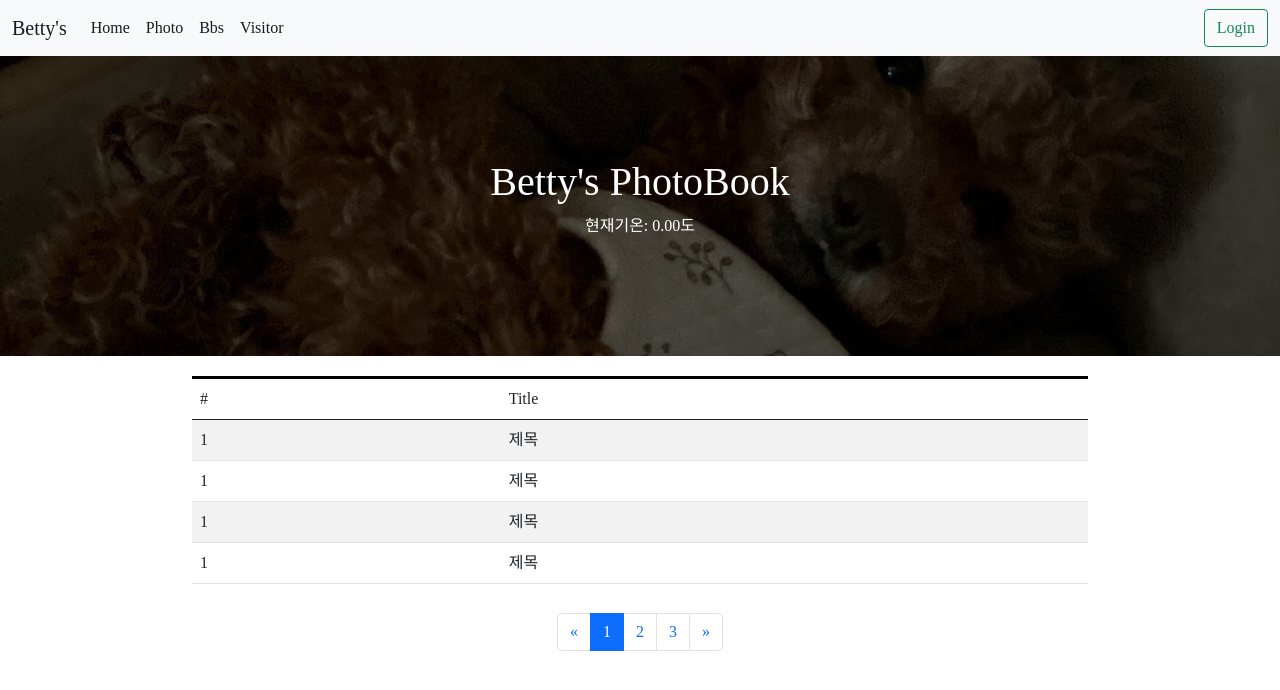
After one commit to kim-ju-ho/Python-flask-project, a Flask app: page /bbs in a window 1280 px wide. The commit adds this page. Shown: the top 690 px of the page. Run offline with Flask 2, Linux system fonts and the light colour scheme.

Commit message:
bbs setting

```diff
--- a/app.py
+++ b/app.py
@@ -37,6 +37,11 @@
 @app.route("/photo")
 def photo():
     return render_template('photo.html')
+
+
+@app.route("/bbs")
+def bbs():
+    return render_template('bbs.html')
 
 
 @app.route("/login")
--- a/static/css/main/main.css
+++ b/static/css/main/main.css
@@ -61,3 +61,23 @@
 #modifyBtn{
     margin-right: 10px;
 }
+
+.bbsSection{
+    margin: 20px auto auto auto;
+    border-top: solid 3px black;
+    width: 70%;
+
+}
+.page{
+    width: 100%;
+}
+
+.bbsPaging{
+    margin-top:40px;
+    position: absolute;
+    left: 50%;
+    transform: translate(-50%,-50%);
+}
+tbody tr{
+    cursor: pointer;
+}
--- a/static/js/comm/comm.js
+++ b/static/js/comm/comm.js
@@ -8,6 +8,9 @@
 }
 function nav_photo() {
     window.location="photo";
+}
+function nav_bbs(){
+    window.location="bbs";
 }
 function nav_login(){
     window.location="login";
--- /dev/null
+++ b/templates/bbs.html
@@ -0,0 +1,84 @@
+<!DOCTYPE html>
+<html lang="en">
+<head>
+    <meta charset="UTF-8">
+    <meta http-equiv="X-UA-Compatible" content="IE=edge">
+    <meta name="viewport" content="width=device-width, initial-scale=1.0">
+    <!--     og 태그-->
+    <meta property="og:title" content="Betty's"/>
+    <meta property="og:description" content="Betty에게 응원을 남겨주세요"/>
+    <meta property="og:image"
+          content="/"/>
+
+    <link href="https://cdn.jsdelivr.net/npm/bootstrap@5.0.2/dist/css/bootstrap.min.css" rel="stylesheet"
+          integrity="sha384-EVSTQN3/azprG1Anm3QDgpJLIm9Nao0Yz1ztcQTwFspd3yD65VohhpuuCOmLASjC" crossorigin="anonymous">
+    <script src="https://ajax.googleapis.com/ajax/libs/jquery/3.5.1/jquery.min.js"></script>
+    <script src="https://cdn.jsdelivr.net/npm/bootstrap@5.0.2/dist/js/bootstrap.bundle.min.js"
+            integrity="sha384-MrcW6ZMFYlzcLA8Nl+NtUVF0sA7MsXsP1UyJoMp4YLEuNSfAP+JcXn/tWtIaxVXM"
+            crossorigin="anonymous"></script>
+    <link rel="stylesheet" href="/static/css/main/main.css"/>
+    <title>Betty's</title>
+
+    <link href="https://fonts.googleapis.com/css2?family=Noto+Serif+KR:wght@200;300;400;500;600;700;900&display=swap"
+          rel="stylesheet">
+    <script src="{{ url_for('static', filename='js/bbs.js') }}"></script>
+    <script src="{{ url_for('static', filename='js/comm/comm.js') }}"></script>
+
+
+</head>
+<body>
+
+{% include 'comm/nav.html' %}
+
+<div class="bbsSection">
+    <table class="table table-striped table-hover">
+        <thead>
+        <td>#</td>
+        <td>Title</td>
+        </thead>
+        <tbody>
+        <tr>
+            <td>1</td>
+            <td>제목</td>
+        </tr>
+        <tr>
+            <td>1</td>
+            <td>제목</td>
+        </tr>
+        <tr>
+            <td>1</td>
+            <td>제목</td>
+        </tr>
+          <tr>
+            <td>1</td>
+            <td>제목</td>
+        </tr>
+
+        </tbody>
+
+    </table>
+</div>
+<div class="page">
+    <nav aria-label="Page navigation example" class="bbsPaging">
+        <ul class="pagination">
+            <li class="page-item">
+                <a class="page-link" href="#" aria-label="Previous">
+                    <span aria-hidden="true">&laquo;</span>
+                </a>
+            </li>
+            <li class="page-item active"><a class="page-link" href="#">1</a></li>
+            <li class="page-item"><a class="page-link" href="#">2</a></li>
+            <li class="page-item"><a class="page-link" href="#">3</a></li>
+            <li class="page-item">
+                <a class="page-link" href="#" aria-label="Next">
+                    <span aria-hidden="true">&raquo;</span>
+                </a>
+            </li>
+        </ul>
+    </nav>
+</div>
+
+
+</body>
+
+</html>
--- a/templates/comm/nav.html
+++ b/templates/comm/nav.html
@@ -17,6 +17,7 @@
             <ul class="navbar-nav me-auto mb-2 mb-lg-0">
                 <li class="nav-item"> <a class="nav-link active" aria-current="page" onclick="nav_home()" href="#">Home</a> </li>
                 <li class="nav-item"> <a class="nav-link active" id="photo" onclick="nav_photo()" href="#">Photo</a></li>
+                <li class="nav-item"> <a class="nav-link active" id="bbs" onclick="nav_bbs()" href="#">Bbs</a></li>
                 <li class="nav-item"><a class="nav-link active" href="#">Visitor</a> </li>
             </ul>
             {% if session['userId'] == null%}
```
Also changed, not shown: static/js/bbs.js (added).
